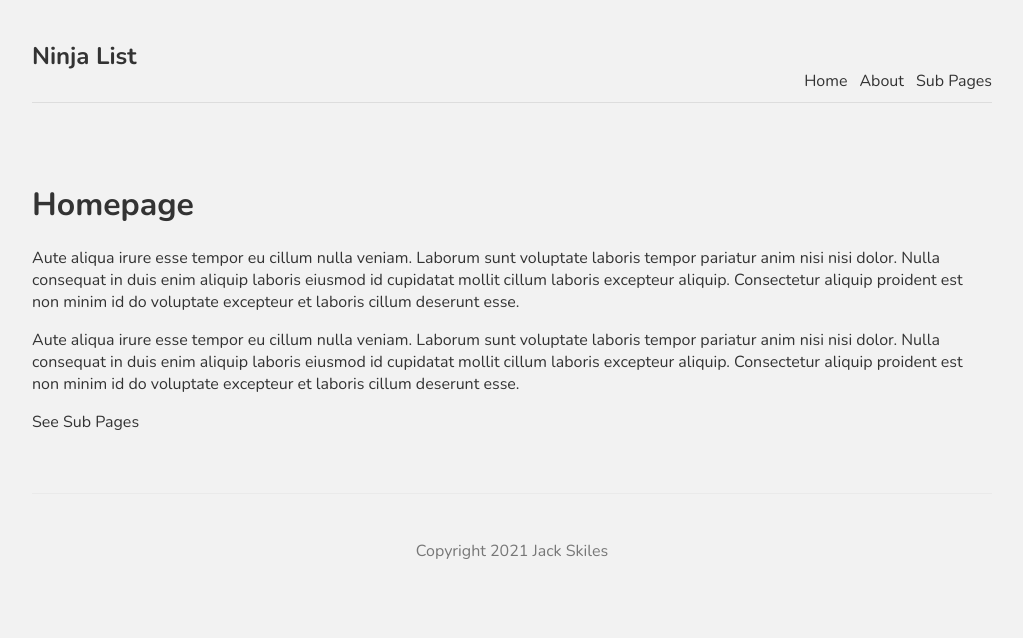
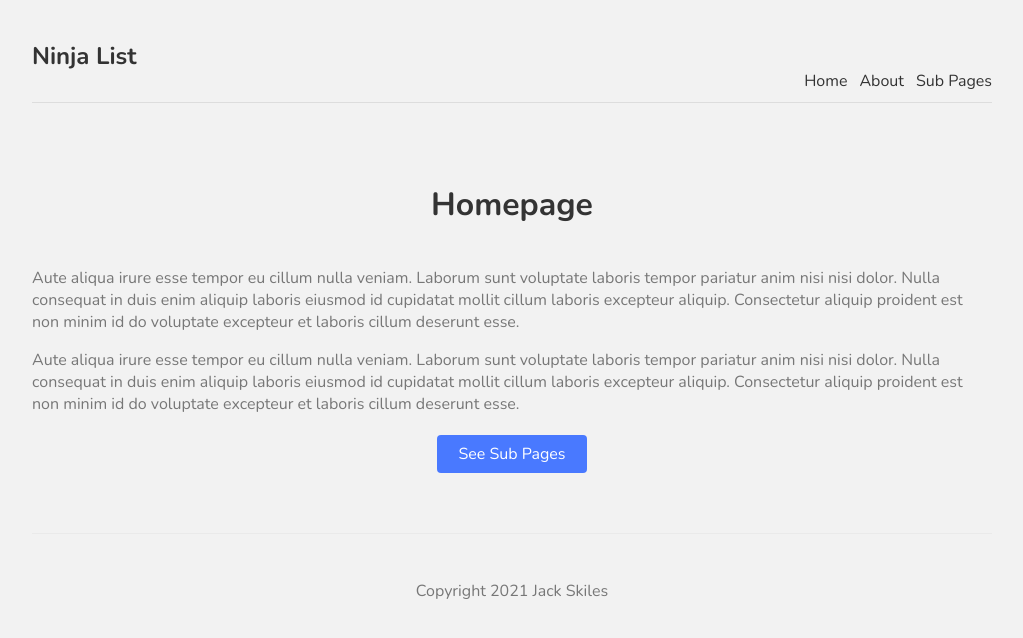
Before and after one commit to JackSkiles/NewPortfolio, a Next.js app: page / in a window 1280 px wide. Shown: the top 638 px of the page, without its empty margins (128-1151 px from the left). Built offline with nearby package versions, Linux system fonts and the light colour scheme.

Commit message:
some name changes and style additions

```diff
--- a/pages/index.js
+++ b/pages/index.js
@@ -7,16 +7,16 @@ import Link from 'next/link'
 
 export default function Home() {
   return (
-    <div className={styles.container}>
-      <h1>Homepage</h1>
-      <p>Aute aliqua irure esse tempor eu cillum nulla veniam. Laborum sunt voluptate laboris tempor pariatur anim nisi nisi dolor. Nulla consequat in
+    <div >
+      <h1 className={styles.title}>Homepage</h1>
+      <p className={styles.text}>Aute aliqua irure esse tempor eu cillum nulla veniam. Laborum sunt voluptate laboris tempor pariatur anim nisi nisi dolor. Nulla consequat in
         duis enim aliquip laboris eiusmod id cupidatat mollit cillum laboris excepteur aliquip. Consectetur aliquip proident est non minim id do voluptate excepteur et laboris cillum deserunt esse.
       </p>
-      <p>Aute aliqua irure esse tempor eu cillum nulla veniam. Laborum sunt voluptate laboris tempor pariatur anim nisi nisi dolor. Nulla consequat in
+      <p className={styles.text}>Aute aliqua irure esse tempor eu cillum nulla veniam. Laborum sunt voluptate laboris tempor pariatur anim nisi nisi dolor. Nulla consequat in
         duis enim aliquip laboris eiusmod id cupidatat mollit cillum laboris excepteur aliquip. Consectetur aliquip proident est non minim id do voluptate excepteur et laboris cillum deserunt esse.
       </p>
       <Link href="/subpages">
-        <a>See Sub Pages</a>
+        <a className={styles.btn}>See Sub Pages</a>
       </Link>
     </div>
   )
```
Also changed, not shown: styles/About.module.css (deleted), styles/subpages.module.css (added).
